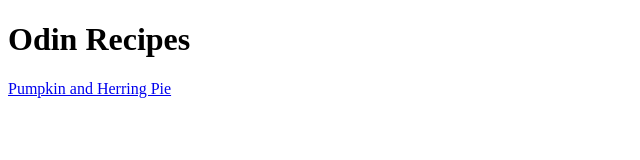
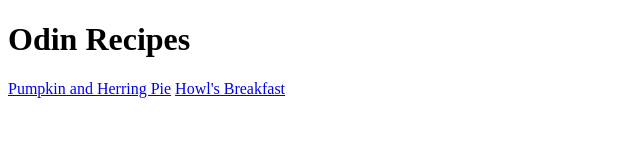
Before and after one commit to kaiakm/odin-recipes, a plain HTML site: page index.html in a window 1280 px wide. Shown: the whole page, without its empty margins (0-640 px from the left). Drawn offline with Linux system fonts and the light colour scheme.

Commit message:
added link to howl's breakfast

```diff
--- a/index.html
+++ b/index.html
@@ -8,5 +8,6 @@
     <body>
         <h1>Odin Recipes</h1>
         <a href="./recipes/herringpie.html">Pumpkin and Herring Pie</a>
+        <a href="./recipes/howlsbreakfast.html">Howl's Breakfast</a>
     </body>
 </html>
```
